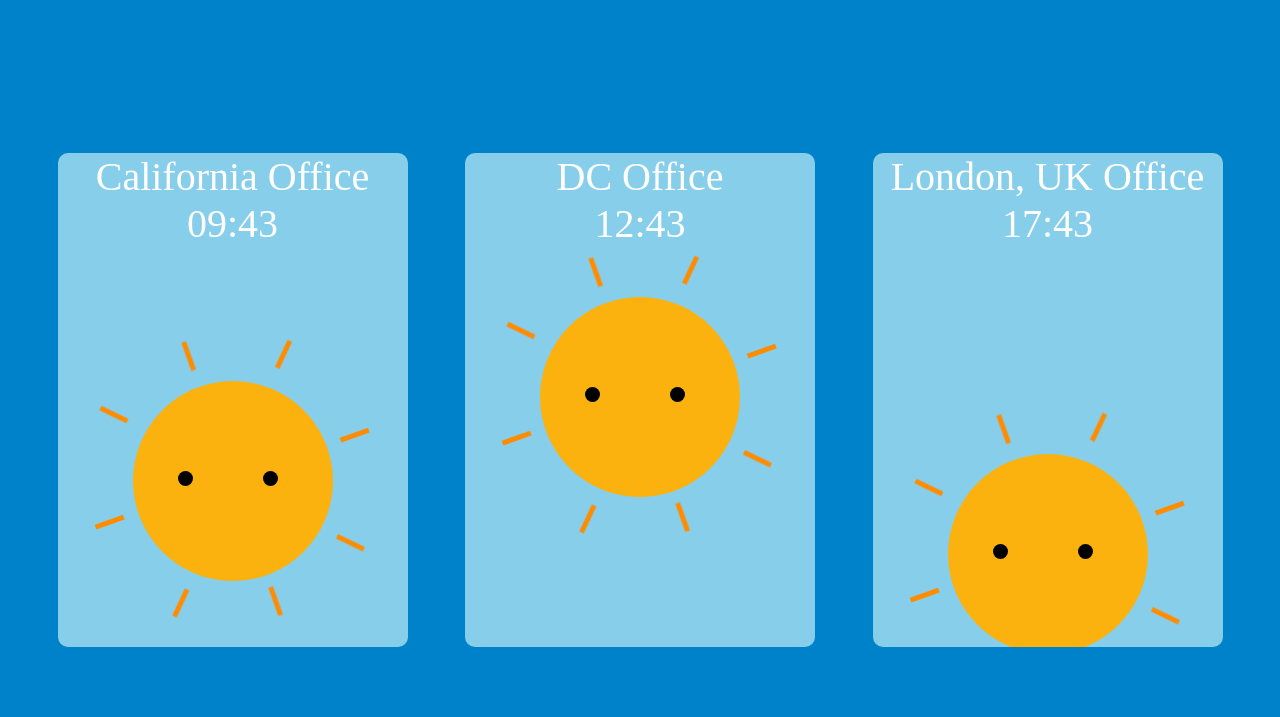
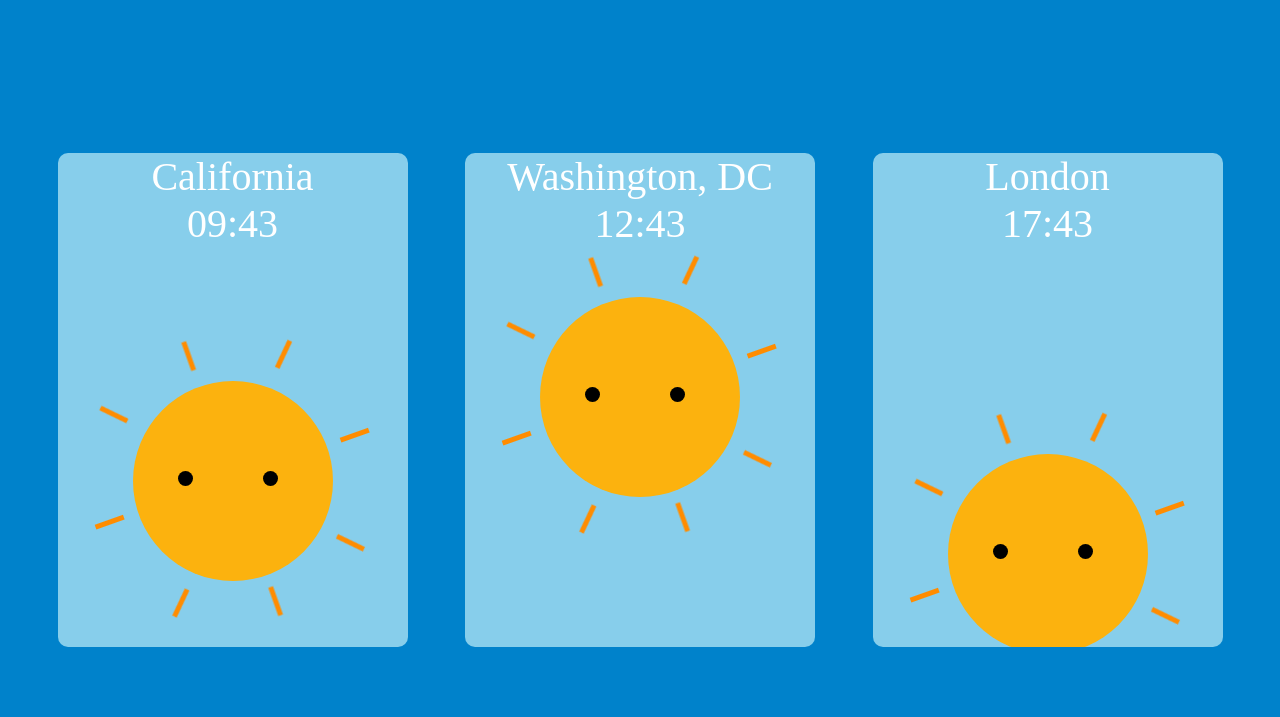
Before and after one commit to marselgray/clock, a website: page index.html in a window 1280 px wide. Drawn offline with nearby package versions, Linux system fonts and the light colour scheme.

Commit message:
Update: city names

```diff
--- a/index.html
+++ b/index.html
@@ -20,7 +20,7 @@
 				data-aos-easing="linear"
 				data-aos-duration="1500">
 
-				<p class="card--office">London, UK Office</p>
+				<p class="card--office">London</p>
 				<div id='london-clock' class="card--clock" onload="showLondonTime()"></div>
 
 				<div class="solarcontainer" id='container--london'>
@@ -60,7 +60,7 @@
 				data-aos-easing="linear"
 				data-aos-duration="1500">
 
-				<p class="card--office">DC Office</p>
+				<p class="card--office">Washington, DC</p>
 				<div id='dc-clock' class="card--clock" onload="showDCTime()"></div>
 
 				<div class="solarcontainer" id='container--dc'>
@@ -100,7 +100,7 @@
 				data-aos-easing="linear"
 				data-aos-duration="1500">
 
-				<p class="card--office">California Office</p>
+				<p class="card--office">California</p>
 				<div id='sanfran-clock' class="card--clock" onload="showSanFranTime()"></div>
 
 				<div class="solarcontainer" id='container--west'>
```
